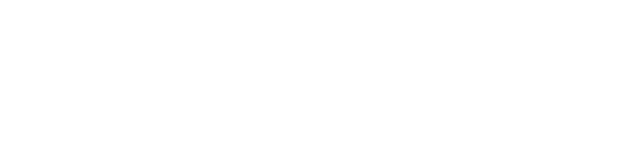
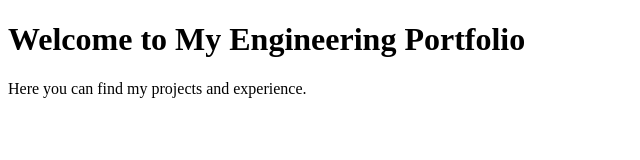
Before and after one commit to PeterMMin/portfolioWebsite, a plain HTML site: page home.html in a window 1280 px wide. Shown: the whole page, without its empty margins (0-640 px from the left). Drawn offline with Linux system fonts and the light colour scheme.

Commit message:
Initial commit: Add home.html

```diff
--- a/home.html
+++ b/home.html
@@ -1,10 +1,13 @@
 <!DOCTYPE html>
-
 <html>
 
 <head>
-    <title> "Engineering Portfolio </title>
+    <title>Engineering Portfolio</title>
 </head>
 
+<body>
+    <h1>Welcome to My Engineering Portfolio</h1>
+    <p>Here you can find my projects and experience.</p>
+</body>
 
 </html>
```
